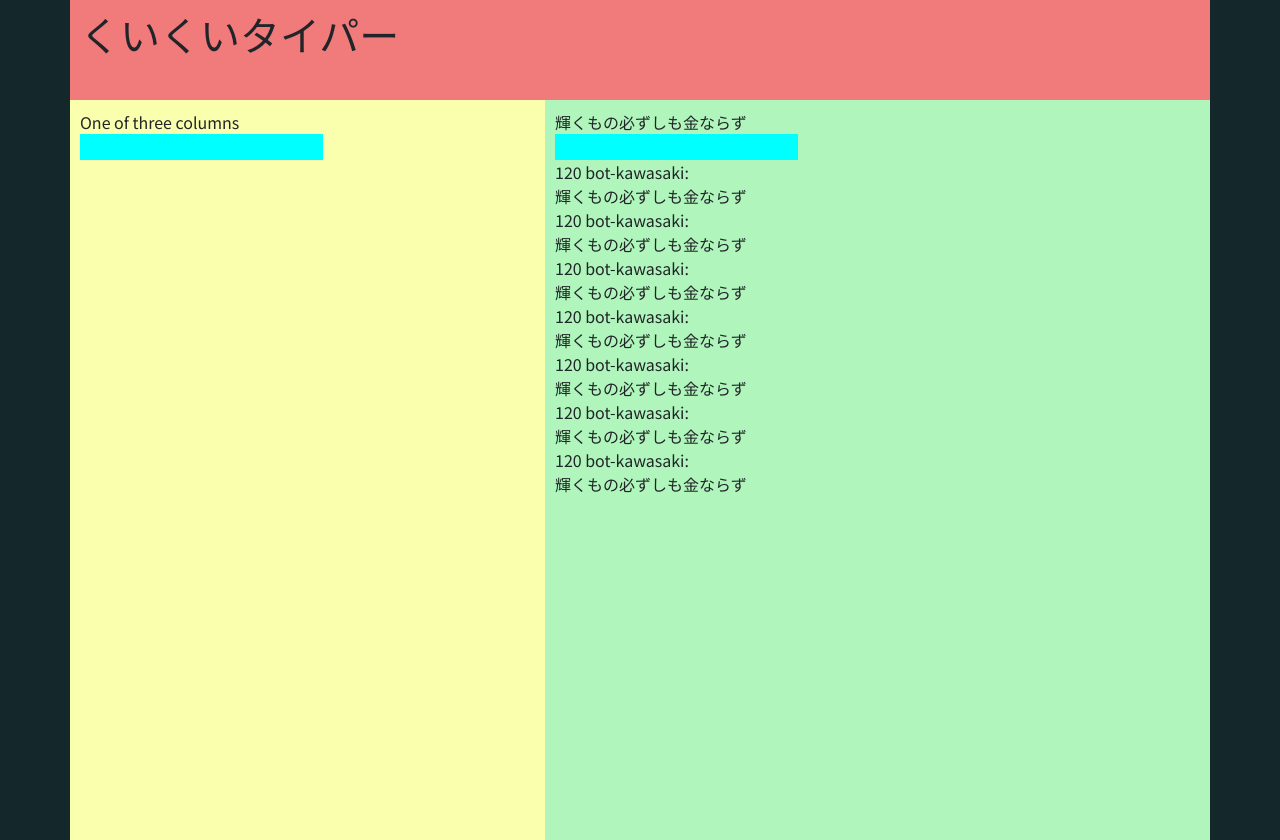
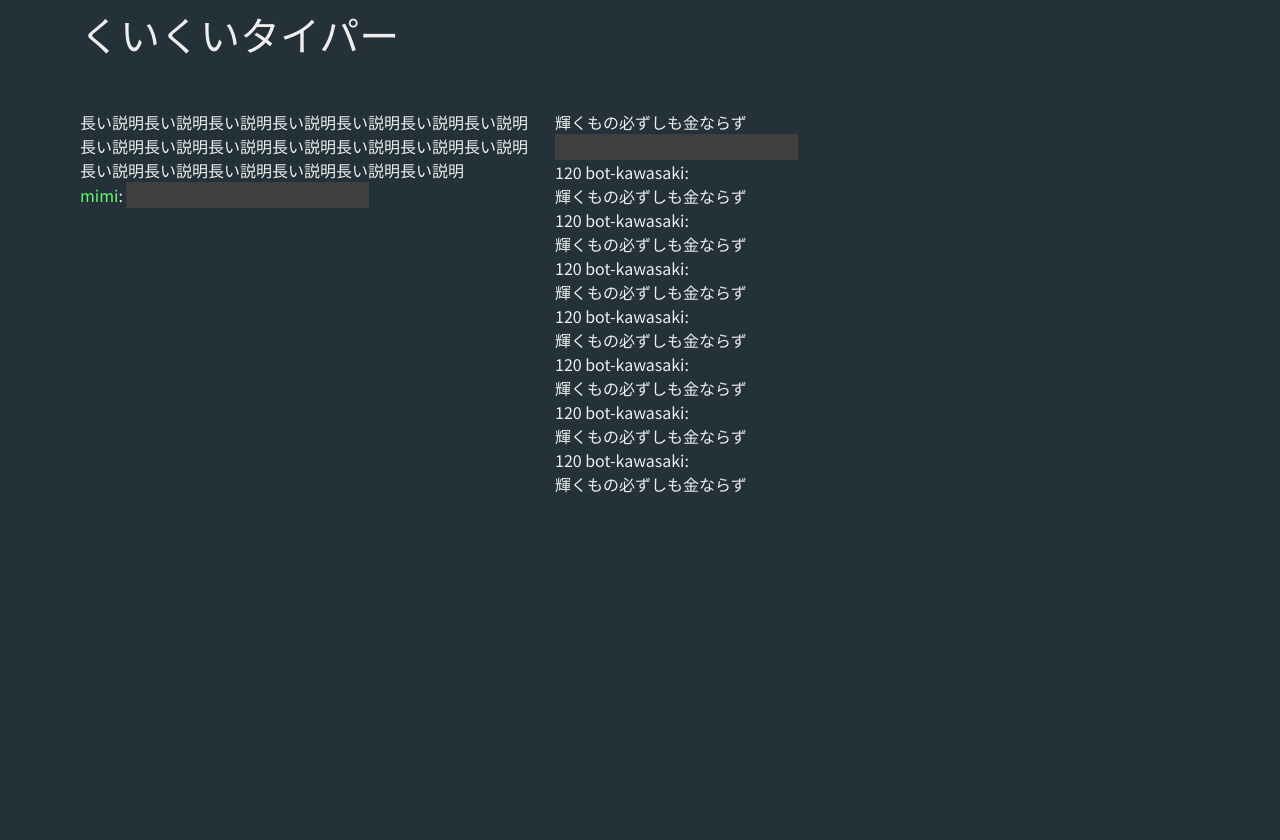
Before and after one commit to oha-Ohashi/CUICUI-typer, a Flask app: page / in a window 1280 px wide. Run offline with Flask 2, Linux system fonts and the light colour scheme.

Commit message:
増殖するコマンド入力ゾーン。しかしinput.jsの指定がeq()を使ってるせいで新しく生成された入力ゾーンにはkeydownなどが効いていない。これを解決すべくinput.jsのセレクタ指定のやりかたをidに変えたいと思う。ってかhtmlでid指定しなきゃね。

```diff
--- a/static/css/pane.css
+++ b/static/css/pane.css
@@ -1,14 +1,20 @@
 body{
     font-family: 'Noto Sans JP', sans-serif;
-    background-color: #14282c;
+	color: #eee;
+    background-color: #243138;
 }
 .container{
-	background-color: aqua;
+	/*background-color: aqua;*/
 }
 .pane{
 	/*height: 300px;*/
 	padding: 10px;
+	overflow: auto;
 }
+.green-name{
+	color: #67F86F;
+}
+/*
 #p1{
 	background-color: #f17a7a;
 }
@@ -18,11 +24,26 @@ body{
 #p3{
 	background-color: #b0f5bb;
 }
-
+*/
 .user-input{
-	background-color: aqua;
+	color: #eee;
+	background-color: #3f3f3f;
 	caret-color: pink;
 	/*caret-shape: block;*/
 	border: none;
 	outline: none;
 }
+
+
+::-webkit-scrollbar{
+	width: 10px;
+}
+::-webkit-scrollbar-track{
+	background: #fff;
+	border-left: solid 1px #ececec;
+}
+::-webkit-scrollbar-thumb{
+	background: #ccc;
+	border-radius: 10px;
+	box-shadow: inset 0 0 0 2px #fff;
+}
--- a/static/js/pane.js
+++ b/static/js/pane.js
@@ -22,5 +22,6 @@ function resize_tate(arr){
 	$(".pane").each(function(index){
 		//console.log(index);
 		$(this).height(h_percent[index]/100 * w_height + "px");
+		//$(this).css("overflow", "scroll");
 	});
 }
--- a/static/js/process_0.js
+++ b/static/js/process_0.js
@@ -5,4 +5,17 @@ function process_0(input){
 	console.log("process_0:");
 	console.log(input);
 
+	append_input_div();
 }
+
+function append_input_div(){
+	var input_div = $('<div>');
+	var input_div_name = $('<span>', {class:'green-name', text:user_name });
+	var input_div_input = $('<input>', {class: 'user-input'})
+	input_div.append(input_div_name);
+	input_div.append(": ");
+	input_div.append(input_div_input);
+
+	$("#p2").append(input_div);
+	input_div_input.focus();
+}
--- a/templates/index.html
+++ b/templates/index.html
@@ -26,8 +26,13 @@
 			</div>
 			<div class="row">
 				<div class="col-md-5 pane" id="p2">
-					<div>One of three columns</div>
-					<input class="user-input"></input>
+					<div>
+						長い説明長い説明長い説明長い説明長い説明長い説明長い説明長い説明長い説明長い説明長い説明長い説明長い説明長い説明長い説明長い説明長い説明長い説明長い説明長い説明
+					</div>
+					<div>
+						<span class="green-name">mimi</span>:
+						<input class="user-input"></input>
+					</div>
 				</div>
 				<div class="col-md-7 pane" id="p3">
 					<div>輝くもの必ずしも金ならず</div>
```
